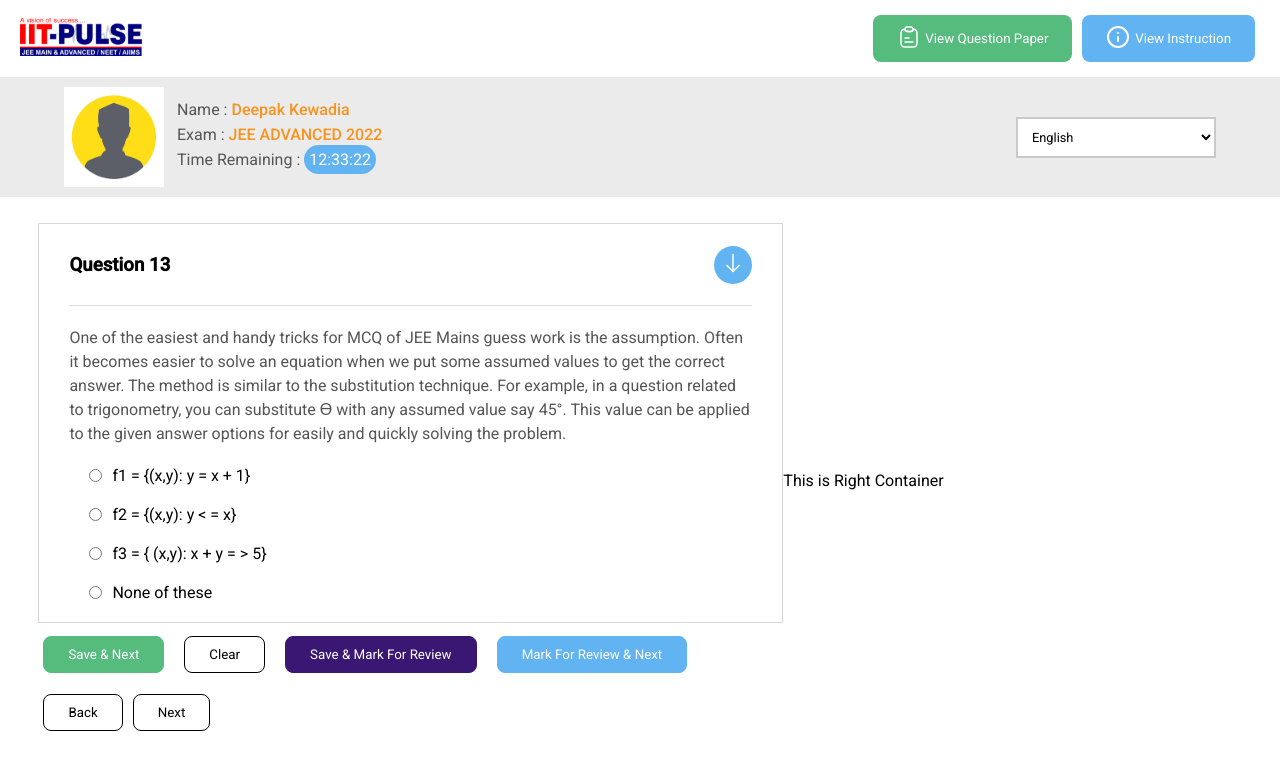
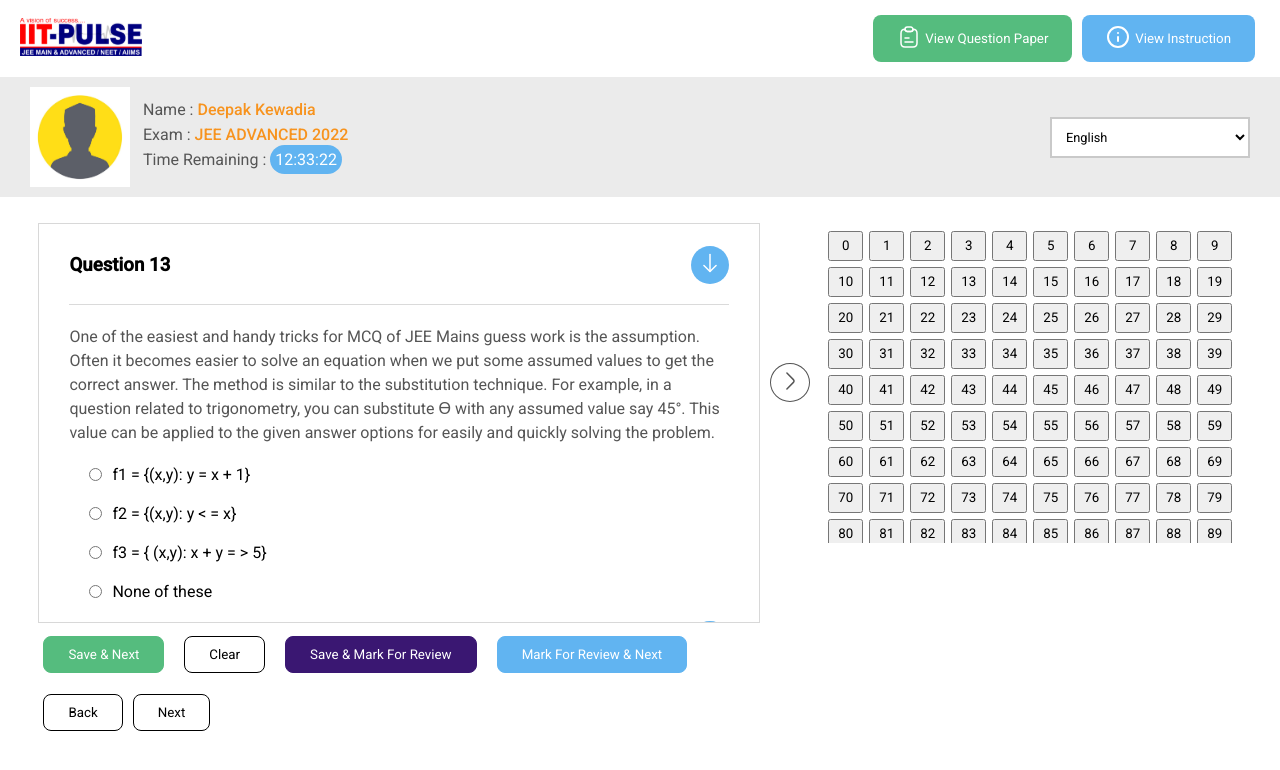
Before and after one commit to Iitpulse/client-test, a React (Create React App) app: page / in a window 1280 px wide. Shown: the top 770 px of the page. Built offline with nearby package versions, Linux system fonts and the light colour scheme.

Commit message:
test portal ui wise almost comlpete

```diff
--- a/src/components/Question/Question.tsx
+++ b/src/components/Question/Question.tsx
@@ -21,10 +21,10 @@ const Question: React.FC<Props> = ({
   type,
 }) => {
   return (
-    <div className={styles.container}>
+    <div id="container" className={styles.container}>
       <div className={styles.header}>
         <h3>Question {index + 1}</h3>
-        <a id="arrow-down" href="#arrow-up">
+        <a id="top" href="#bottom">
           <img src={arrowDown} alt="Arrow Down" />
         </a>
       </div>
@@ -57,7 +57,7 @@ const Question: React.FC<Props> = ({
         ))}
       </ul>
       <div className={styles.buttonContainer}>
-        <a id="arrow-up" href="#arrow-down">
+        <a id="bottom" href="#top">
           <img src={arrowDown} alt="Arrow Up" />
         </a>
       </div>
--- a/src/components/TestInfo/TestInfo.module.scss
+++ b/src/components/TestInfo/TestInfo.module.scss
@@ -2,7 +2,7 @@
 
 .container {
   width: 100%;
-  padding: 10px 5%;
+  padding: 10px 30px;
   background-color: rgb(235, 235, 235);
   @extend .flexRow;
   select {
--- a/src/pages/Home/Home.module.scss
+++ b/src/pages/Home/Home.module.scss
@@ -4,8 +4,8 @@
   background-color: white;
   .mainContainer {
     @extend .flexRow;
-    margin: 2% 0px;
-    margin-left: 3%;
+    margin: 2% 3%;
+    align-items: flex-start;
     .leftContainer {
       width: 60%;
       .actionButtonsContainer {
@@ -22,6 +22,30 @@
       }
     }
     .rightContainer {
+      width: 40%;
+      @extend .flexRow;
+      .expandRight {
+        margin: 10px;
+        cursor: pointer;
+        border-radius: 50%;
+        padding: 5px 7px;
+        background-color: white;
+        border: 1px solid #555555;
+      }
+      .questionButtonsContainer {
+        height: 40vh;
+        overflow: auto;
+        padding: 5px;
+        button {
+          width: 35px;
+          height: 30px;
+          margin: 3px;
+          padding: 0px;
+          span {
+            text-align: center;
+          }
+        }
+      }
     }
   }
 }
--- a/src/pages/Home/Home.tsx
+++ b/src/pages/Home/Home.tsx
@@ -1,6 +1,7 @@
 import { Question, Header, Button } from "../../components";
 import styles from "./Home.module.scss";
 import { useRef } from "react";
+import expandRight from "../../assets/icons/greaterThan.svg";
 
 const Home = () => {
   const mainRef = useRef<HTMLDivElement>(null);
@@ -98,7 +99,21 @@ const Home = () => {
             </Button>
           </div>
         </main>
-        <aside className={styles.rightContainer}>This is Right Container</aside>
+        <aside className={styles.rightContainer}>
+          <Button className={styles.expandRight}>
+            <img src={expandRight} alt="Expand Right" />
+          </Button>
+          <div className={styles.mainContent}>
+            <div className={styles.legendContainer}></div>
+            <div className={styles.questionButtonsContainer}>
+              {Array(150)
+                .fill(0)
+                .map((item, i) => {
+                  return <button>{i}</button>;
+                })}
+            </div>
+          </div>
+        </aside>
       </section>
 
       {/* <Button onClick={handleScreen}>Toggle Screen</Button> */}
```
Also changed, not shown: src/assets/icons/greaterThan.svg (added).
